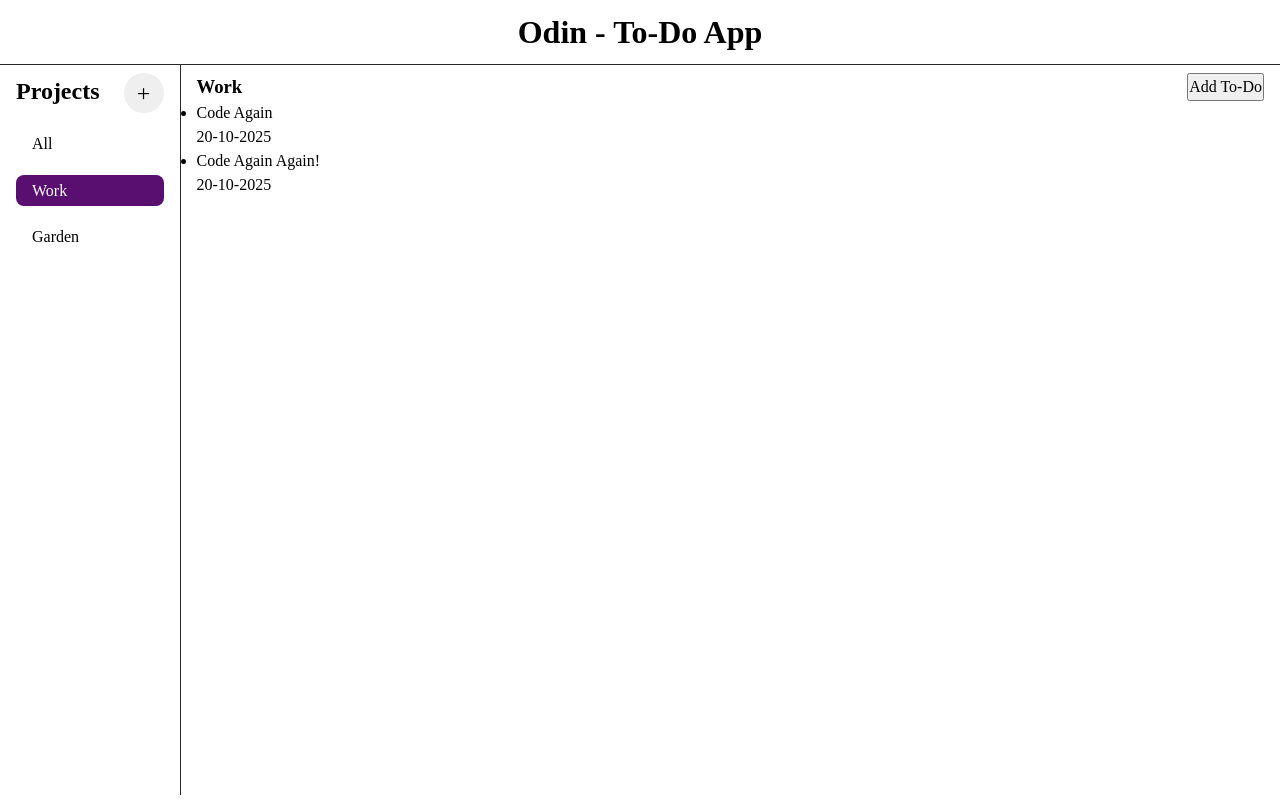
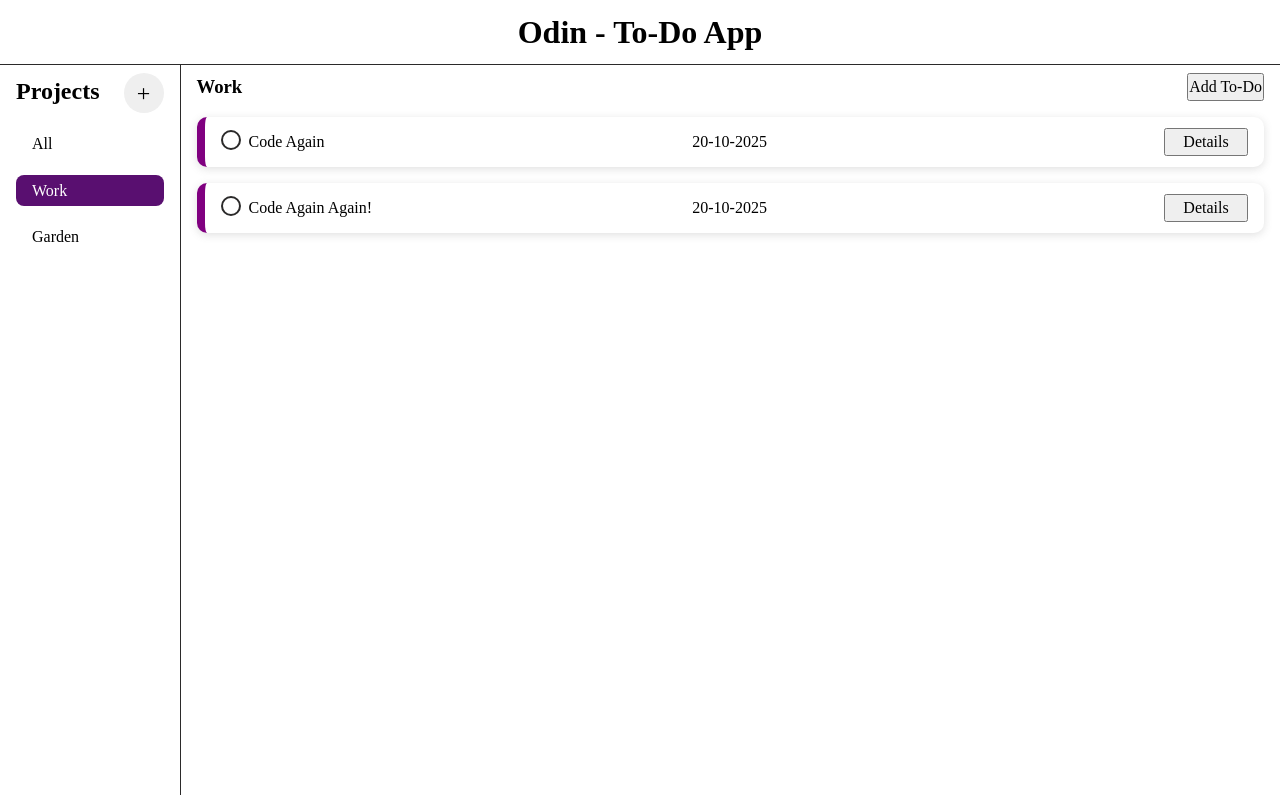
Before and after one commit to Jenna-Deamer/odin-to-do-app, a website built with webpack: page src/template.html in a window 1280 px wide. Both pictures are taken after a click on the button "Work". Built offline with nearby package versions, Linux system fonts and the light colour scheme.

Commit message:
Add button controls for each task item, add layout styles to task list items

```diff
--- a/src/display.js
+++ b/src/display.js
@@ -9,7 +9,7 @@ const displayProjectsAndTasks = (function () {
   const createProjectDialog = document.querySelector("#create-project-modal");
   const createTaskDialog = document.querySelector("#create-task-modal");
   const projectFormInfoLabel = document.querySelector("#info-label-project");
-    const taskFormInfoLabel = document.querySelector('#info-label-task');
+  const taskFormInfoLabel = document.querySelector("#info-label-task");
   // Project form field
   const projectNameField = document.querySelector("#project-name");
   // Task form fields
@@ -21,7 +21,7 @@ const displayProjectsAndTasks = (function () {
   // Task container
   const taskContainer = document.querySelector("#task-container");
   const projectDisplayName = document.querySelector("#current-project-label");
-    const incompleteTaskList = document.createElement('ul');
+  const incompleteTaskList = document.createElement("ul");
   taskContainer.appendChild(incompleteTaskList);
 
   // Form event listeners
@@ -63,13 +63,25 @@ const displayProjectsAndTasks = (function () {
       event.preventDefault();
 
       // validate form (if any are empty display error)
-            if (!taskNameFIeld.value || !taskProjectNameField.value || !taskDueDateField.value || !taskPrioryField.value || !taskDescriptionField.value) {
+      if (
+        !taskNameFIeld.value ||
+        !taskProjectNameField.value ||
+        !taskDueDateField.value ||
+        !taskPrioryField.value ||
+        !taskDescriptionField.value
+      ) {
         taskFormInfoLabel.textContent = "Please fill out all fields!";
-            }
-            else {
+      } else {
         // Create the task with status set to false (incomplete task)
-                let newTask = task.createTask(taskProjectNameField.value, taskNameFIeld.value, taskDescriptionField.value, taskDueDateField.value, taskPrioryField.value, false);
-                console.log(newTask)
+        let newTask = task.createTask(
+          taskProjectNameField.value,
+          taskNameFIeld.value,
+          taskDescriptionField.value,
+          taskDueDateField.value,
+          taskPrioryField.value,
+          false
+        );
+        console.log(newTask);
         // Add task to the project's taskList
         newTask.addTaskToProject(newTask);
         // Display updated task container
@@ -80,7 +92,6 @@ const displayProjectsAndTasks = (function () {
         taskFormInfoLabel.textContent = "";
         taskDueDateField.value = "";
         taskDescriptionField.value = "";
-
       }
     });
 
@@ -168,7 +179,7 @@ const displayProjectsAndTasks = (function () {
     incompleteTaskList.innerHTML = "";
 
     // Create task list item
-        taskList.forEach(task => {
+    taskList.forEach((task) => {
       const taskProjectName = task.getProjectName();
       const taskName = task.getTitle();
       const taskDescription = task.getDescription();
@@ -176,11 +187,10 @@ const displayProjectsAndTasks = (function () {
       const taskPriory = task.getPriority();
       const taskStatus = task.getStatus();
 
-
       const taskItem = `<li class='task-list-item'>
-            <div class='task-main-section'><p>${taskName}</p><p>${taskDueDate}</p></div>
+            <div class='task-main-section'><div class='task-name-group'><button class='toggle-task-status-btn'></button><p>${taskName}</p></div><p>${taskDueDate}</p><button class='details-btn'>Details</button></div>
              <div class='task-sub-section'></div>
-           </li>`
+           </li>`;
 
       incompleteTaskList.innerHTML += taskItem;
     });
@@ -221,7 +231,7 @@ const displayProjectsAndTasks = (function () {
     console.log(activeButton);
     // Set selected project (Display's this projects tasks)
     selectedProject = listOfProjects[0];
-        console.log(selectedProject)
+    console.log(selectedProject);
   };
 
   initialDisplay();
--- a/src/styles.css
+++ b/src/styles.css
@@ -47,10 +47,12 @@ h5,
 h6 {
     text-wrap: balance;
 }
-button{
+
+button {
     transition: .2s ease-in-out;
     cursor: pointer;
 }
+
 .active {
     background-color: rgb(89, 15, 112) !important;
     color: #fff;
@@ -118,16 +120,20 @@ aside {
     background-color: transparent;
     padding: .2em 1em;
 }
-.project-button:hover{
+
+.project-button:hover {
     background-color: #f1f1f1;
 }
+
 dialog {
     margin: auto;
     padding: 1em;
 }
-dialog form{
+
+dialog form {
     margin-top: 1em;
 }
+
 .modal-button-container {
     display: flex;
     justify-content: flex-end;
@@ -146,10 +152,53 @@ dialog form{
     background-color: rgb(12, 6, 100);
 }
 
-.info-label{
-    color:  rgb(161, 33, 33);
+.info-label {
+    color: rgb(161, 33, 33);
 }
-.submit-btn{
+
+.submit-btn {
     margin-top: .5em;
     width: 100px;
 }
+
+/*Tasks*/
+
+.task-list-item {
+    list-style: none;
+    box-shadow: rgba(99, 99, 99, 0.2) 0px 2px 8px 0px;
+    border-left: 8px solid purple;
+    border-radius: 10px;
+    margin: 1em 0;
+
+}
+
+.task-main-section {
+    padding-left: 1em;
+    display: grid;
+    grid-template-columns: 1fr 1fr 100px;
+    align-items: center;
+    min-height: 50px;
+
+}
+
+.task-name-group {
+    display: flex;
+}
+
+.toggle-task-status-btn {
+    width: 20px;
+    height: 20px;
+    border-radius: 100%;
+    border: none;
+    margin-right: .5em;
+    background-color: transparent;
+    border: 2px solid #2b2a2a;
+}
+
+.toggle-task-status-btn:hover {
+    border: 2px solid #12b04a;
+}
+
+.details-btn {
+    margin-right: 1em;
+}
```
Lines whose indentation alone changed are shown as unchanged.
